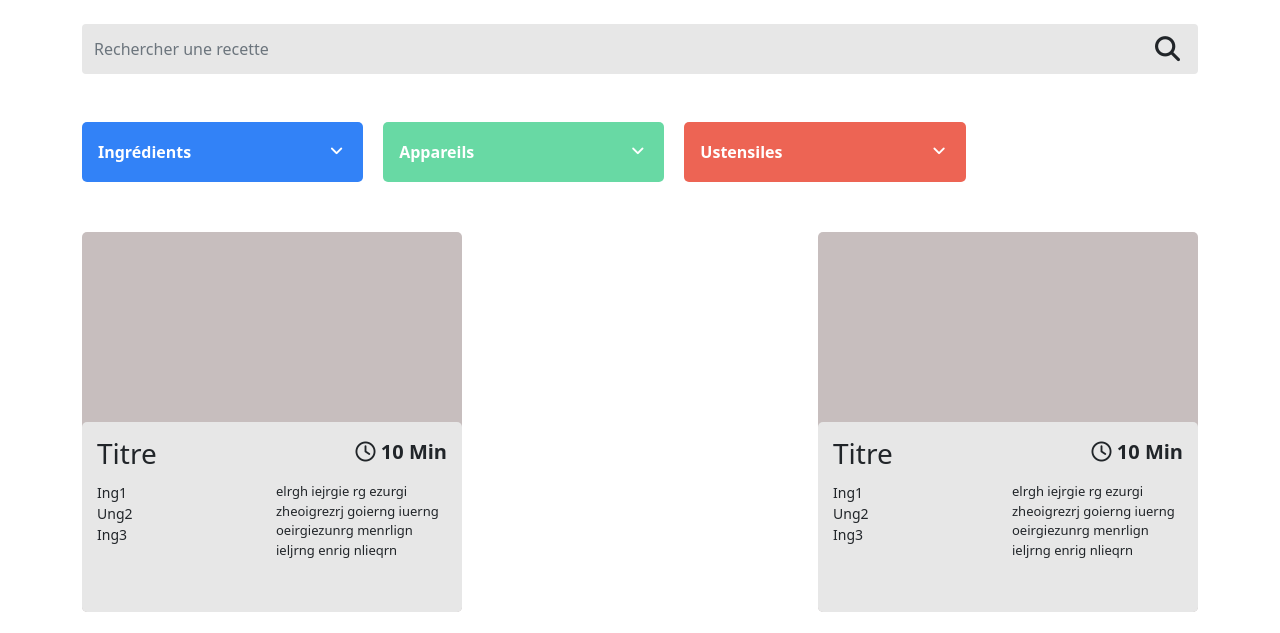
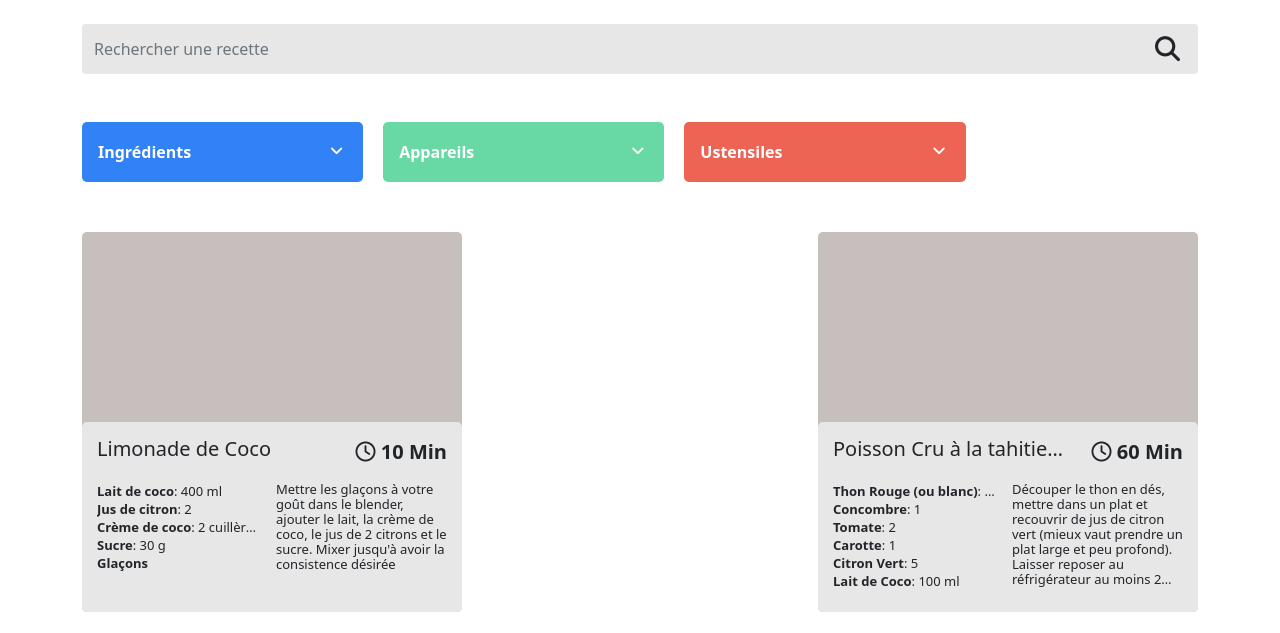
Before and after one commit to MaeRiz/OC_P7_LesPetitsPlats, a plain HTML site: page index.html in a window 1280 px wide. Shown: the part 167-800 px from the top of the page. Drawn offline with nearby package versions, Linux system fonts and the light colour scheme.

Commit message:
add recipe cards from list

```diff
--- a/js/index.js
+++ b/js/index.js
@@ -112,7 +112,68 @@ function searchTag(element) {
     }
   }
 
+function createRecipeDOM(list) {
+    const RecipesContainer = document.querySelector('#recipes');
+    RecipesContainer.innerHTML = '';
+
+    for(let i = 0; i < recipes.length; i++){
+
+        const recipe_card = document.createElement('div');
+        recipe_card.classList.add('recipe-card');
+
+        const details = document.createElement('div');
+        details.classList.add('details');
+
+        const title = document.createElement('h3');
+        title.classList.add('title');
+
+        const time = document.createElement('p');
+        time.classList.add('time');
+
+        const desc = document.createElement('p');
+        desc.classList.add('desc');
+
+        const ingredients = document.createElement('ul');
+        ingredients.classList.add('ingredient');
+
+        recipes[i].ingredients.forEach(element => {
+            const ingredientDOM = document.createElement('li');
+
+            if (element.quantity === undefined) {element.quantity = "";} else {element.quantity = `: ${element.quantity}`};
+            if (element.unit === undefined) {element.unit = "";};
+            if (element.unit === "grammes"){element.unit = "g"};
+
+
+            ingredientDOM.innerHTML = `<span class="ingredient-name">${element.ingredient}</span>${element.quantity} ${element.unit}`;
+            ingredients.appendChild(ingredientDOM);
+
+        });
+
+        title.innerHTML = recipes[i].name;
+        time.innerHTML = ` <i class="fa-regular fa-clock"></i> ${recipes[i].time} Min`;
+        desc.innerHTML = recipes[i].description;
+
+        details.appendChild(title);
+        details.appendChild(time);
+        details.appendChild(ingredients);
+        details.appendChild(desc);
+
+        recipe_card.appendChild(details);
+
+        RecipesContainer.appendChild(recipe_card);
+    }
+}
+
+function updateRecipeList(type) {
+    // Mise a jour de la liste a partir des criteres
+    // récupération des nouveau tags avec les fonctions getIngredients, getAppliances, getUstensils
+    createDomTags(getIngredients(), document.querySelector("#ingredients-list"));
+    createDomTags(getAppliances(), document.querySelector("#appliances-list"));
+    createDomTags(getUstensils(), document.querySelector("#ustensils-list"));
+}
+
 function init () {
+    createRecipeDOM(recipes);
     /* Create DOM items for ingredient; param 1: get ingredients list, param 2 section queryselected*/
     createDomTags(getIngredients(), document.querySelector("#ingredients-list"));
     createDomTags(getAppliances(), document.querySelector("#appliances-list"));
--- a/sass/style.scss
+++ b/sass/style.scss
@@ -96,6 +96,11 @@ h1 {
                 position: absolute;
                 top: 15px;
                 left: 15px;
+                font-size: 20px;
+                width: 240px;
+                overflow: hidden;
+                text-overflow: ellipsis;
+                white-space: nowrap;
             }
 
             .time {
@@ -103,7 +108,7 @@ h1 {
                 right: 15px;
                 top: 15px;
                 font-size: 20px;
-                font-weight: 700;
+                font-weight: 600;
             }
 
             .ingredient {
@@ -113,7 +118,17 @@ h1 {
                 list-style: none;
                 padding: 0;
                 margin: 0;
-                font-size: 14px;
+                font-size: 13px;
+                line-height: 18px;
+                width: 43%;
+                li {
+                    overflow: hidden;
+                    white-space: nowrap;
+                    text-overflow: ellipsis;
+                }
+                span {
+                    font-weight: 600;
+                }
             }
 
             .desc {
@@ -121,9 +136,13 @@ h1 {
                 top: 60px;
                 right: 15px;
                 max-width: 45%;
-                max-height: 70%;
                 overflow: hidden;
                 font-size: 13px;
+                text-overflow: ellipsis;
+                display: -webkit-box !important;
+                -webkit-line-clamp: 7;
+                -webkit-box-orient: vertical;
+                line-height: 15px;
 
             }
         }
```
Also changed, not shown: css/style.css, 1 other file.
